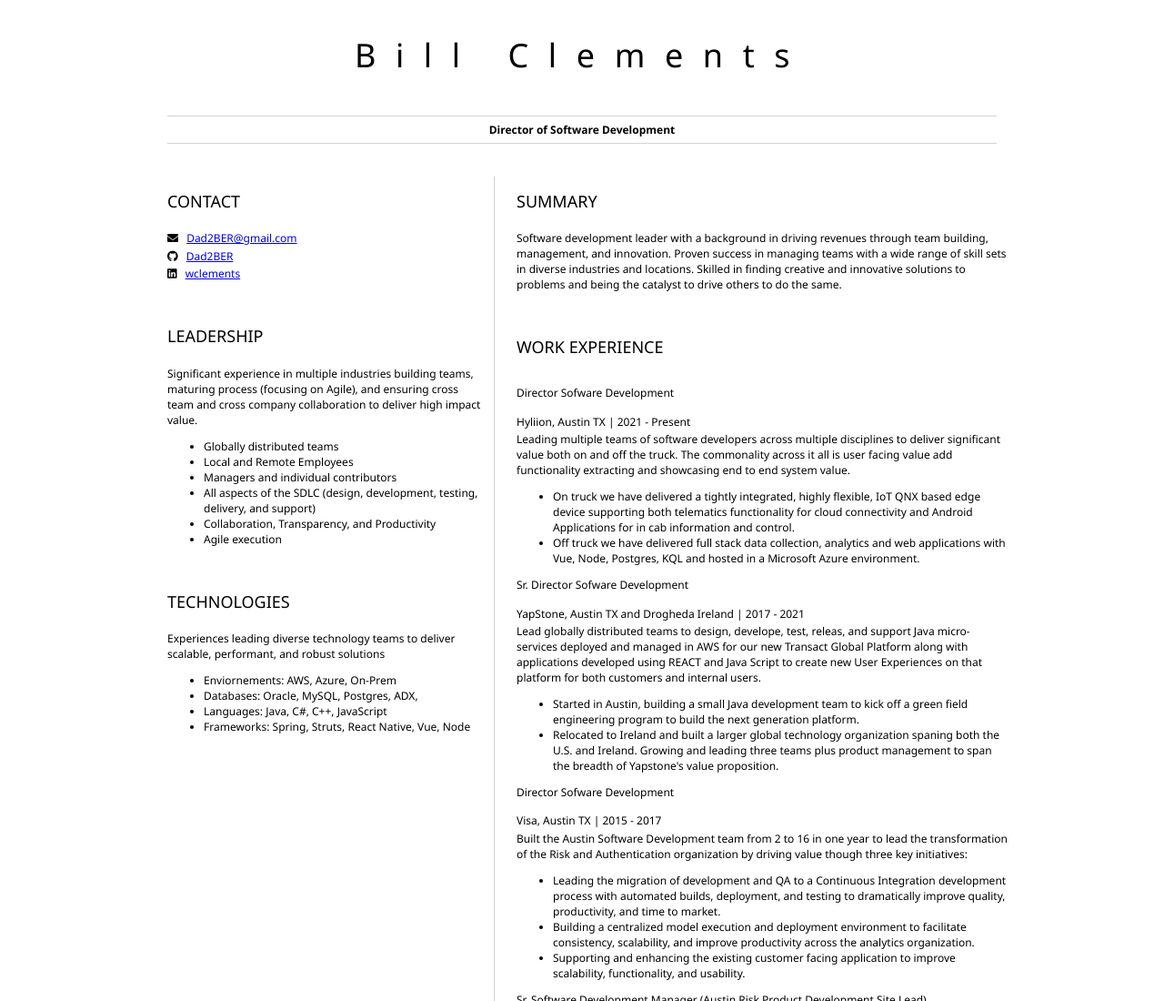
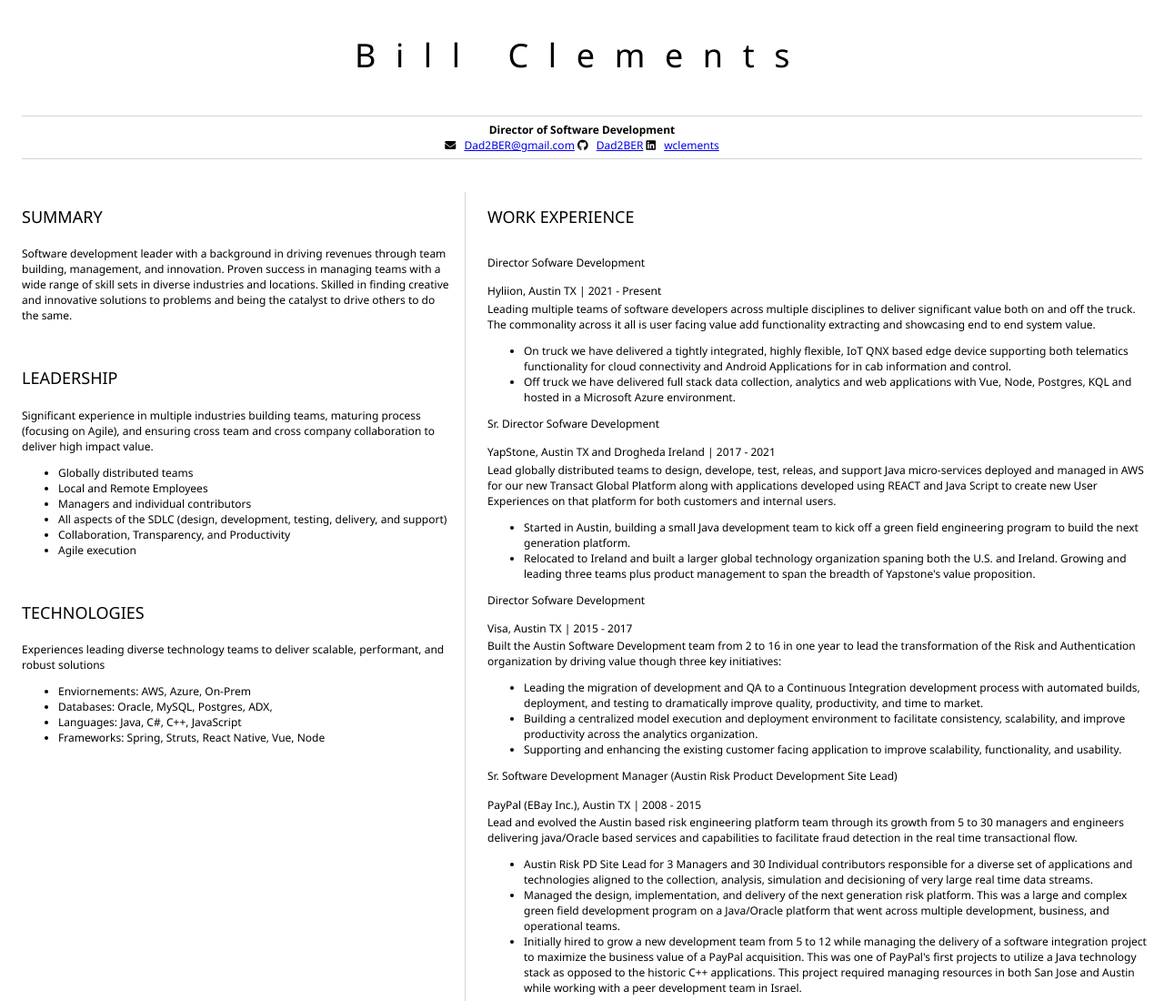
Before and after one commit to Dad2BER/Resume, a plain HTML site: page index.html in a window 1280 px wide. Shown: the top 1100 px of the page at 91% size. Drawn offline with Linux system fonts and the light colour scheme.

Commit message:
Updates to format and aranagement

```diff
--- a/index.html
+++ b/index.html
@@ -10,25 +10,25 @@
 			<!-- resume header with your name and title -->
 			<h1>Bill Clements</h1>
 			<hr>
-			<b>Director of Software Development</b>
+            <p>
+                <b>Director of Software Development</b><br>
+                <i class="fa fa-envelope" aria-hidden="true"></i>
+                <a href="mailto:Dad2BER@gmail.com">Dad2BER@gmail.com</a>
+                <i class="fab fa-github" aria-hidden="true"></i>
+                <a href="github.com/Dad2BER">Dad2BER</a>
+                <i class="fab fa-linkedin" aria-hidden="true"></i>
+                <a href="linkedin.com/in/wclements/">wclements</a>
+</p>
 			<hr>
 		</header>
 		<main>
 			<article id="mainLeft">
 				<section>
-					<h2>CONTACT</h2>
-					<!-- contact info including social media -->
-                    <p>
-                        <i class="fa fa-envelope" aria-hidden="true"></i>
-                        <a href="mailto:Dad2BER@gmail.com">Dad2BER@gmail.com</a>
-                    </p>
-                    <p>
-                        <i class="fab fa-github" aria-hidden="true"></i>
-                        <a href="github.com/Dad2BER">Dad2BER</a>
-                    </p>
-                    <p>
-                        <i class="fab fa-linkedin" aria-hidden="true"></i>
-                        <a href="linkedin.com/in/wclements/">wclements</a>
+					<h2>SUMMARY</h2>
+					<!-- about you -->
+					<p>Software development leader with a background in driving revenues through team building, management, and innovation.
+                        Proven success in managing teams with a wide range of skill sets in diverse industries and locations.
+                        Skilled in finding creative and innovative solutions to problems and being the catalyst to drive others to do the same.
                     </p>
 				</section>
 				<section>
@@ -57,14 +57,6 @@
 				</section>
             </article>
 			<article id="mainRight">
-				<section>
-					<h2>SUMMARY</h2>
-					<!-- about you -->
-					<p>Software development leader with a background in driving revenues through team building, management, and innovation.
-                        Proven success in managing teams with a wide range of skill sets in diverse industries and locations.
-                        Skilled in finding creative and innovative solutions to problems and being the catalyst to drive others to do the same.
-                    </p>
-				</section>
 				<section>
 					<h2>WORK EXPERIENCE</h2>
 					<!-- Hyliion -->
--- a/style.css
+++ b/style.css
@@ -1,7 +1,7 @@
 body {
     font-family: 'Segoe UI', Tahoma, Geneva, Verdana, sans-serif;
     font-size: 12px;
-    max-width: 960px;
+
     margin: auto;
 }
 h1 {
```
